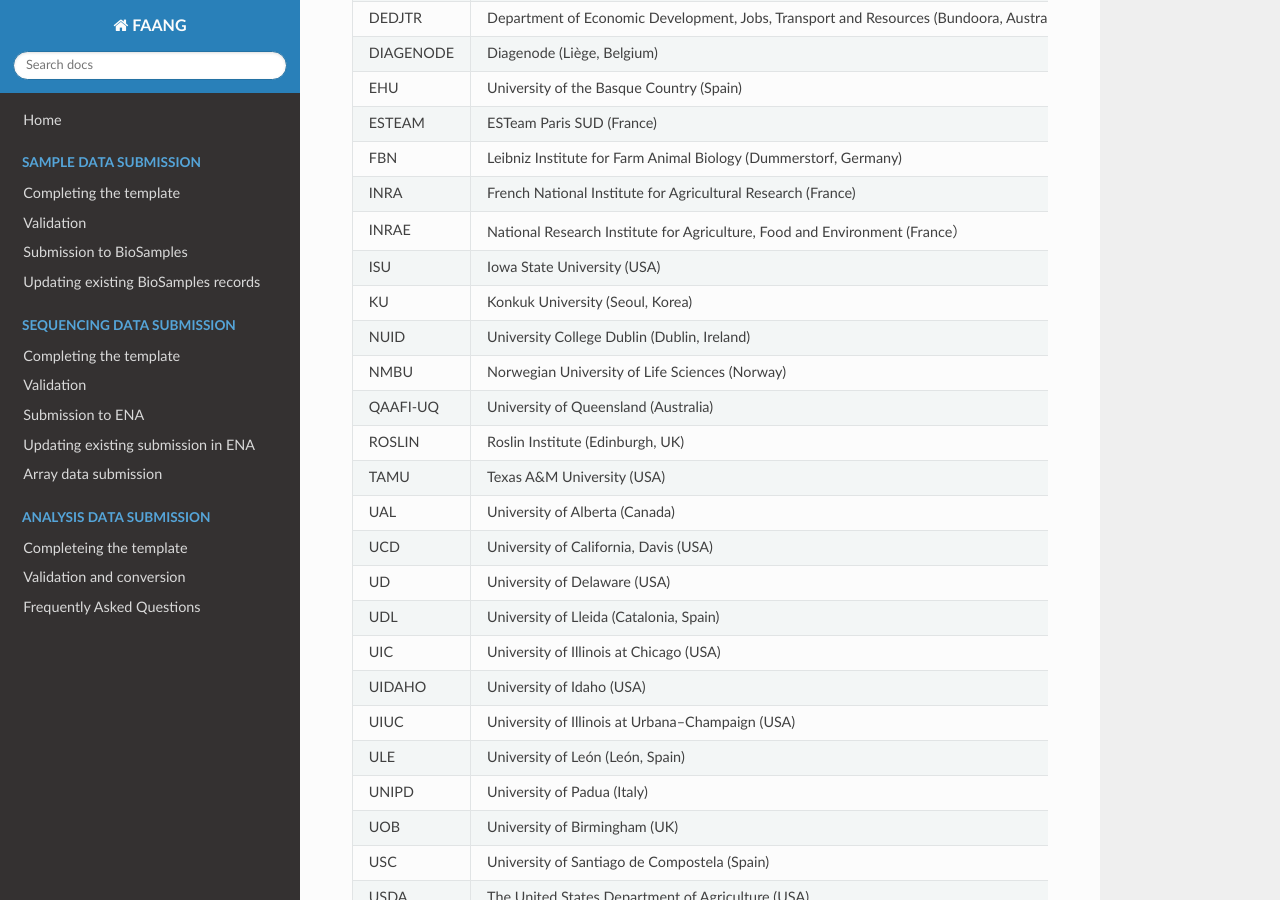
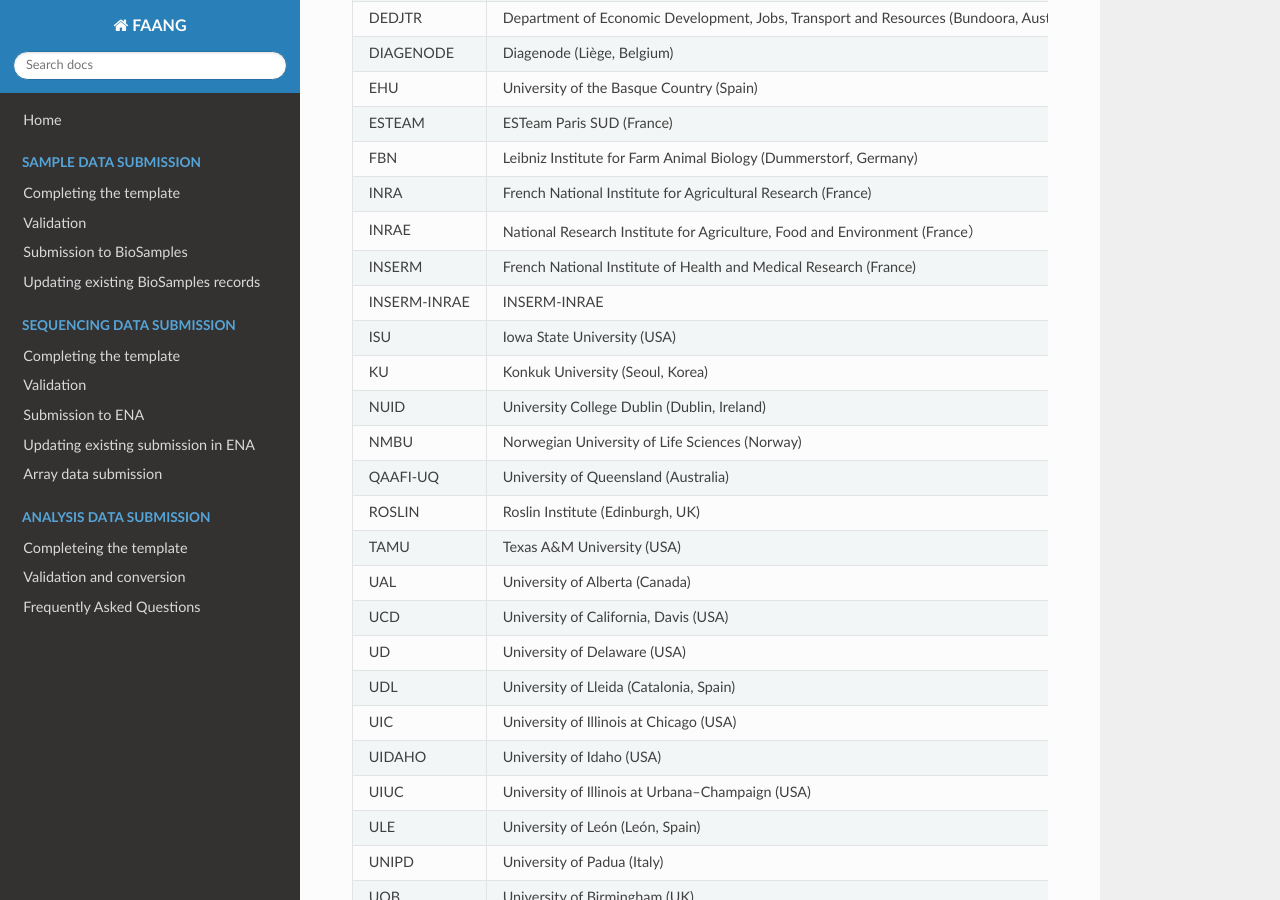
Before and after one commit to FAANG/dcc-documentation, an MkDocs documentation site: the page built from docs/organization_group_abbreviations.md, in a window 1280 px wide and 900 px high, scrolled down 371 px. Built offline with MkDocs 1.6.1, drawn with Linux system fonts in a browser that asks for light colours; nearby versions of some CDN libraries.

Commit message:
Adding new organizations

```diff
--- a/docs/organization_group_abbreviations.md
+++ b/docs/organization_group_abbreviations.md
@@ -15,6 +15,8 @@
 FBN	| Leibniz Institute for Farm Animal Biology (Dummerstorf, Germany)
 INRA | French National Institute for Agricultural Research (France)
 INRAE | National Research Institute for Agriculture, Food and Environment (France）
+INSERM | French National Institute of Health and Medical Research (France)
+INSERM-INRAE | INSERM-INRAE
 ISU	| Iowa State University (USA)
 KU	| Konkuk University (Seoul, Korea)
 NUID	| University College Dublin (Dublin, Ireland)
```
